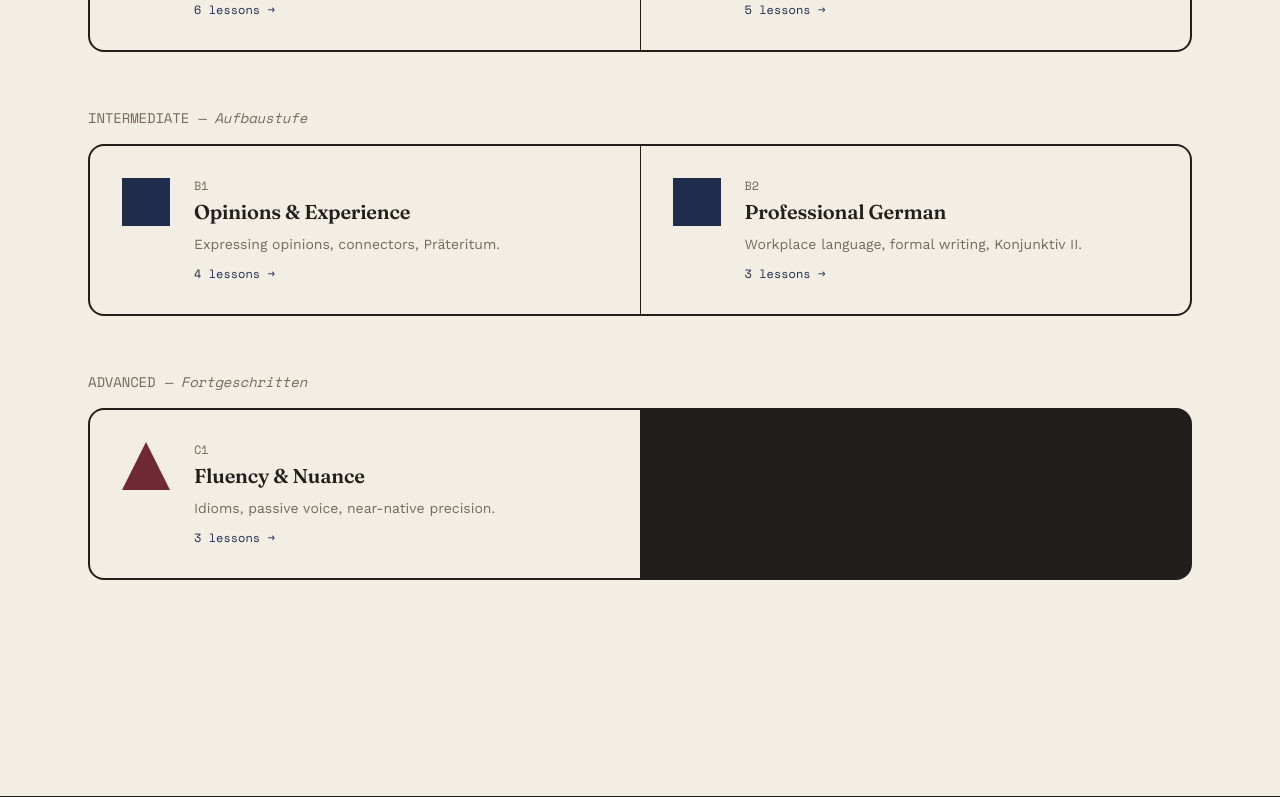
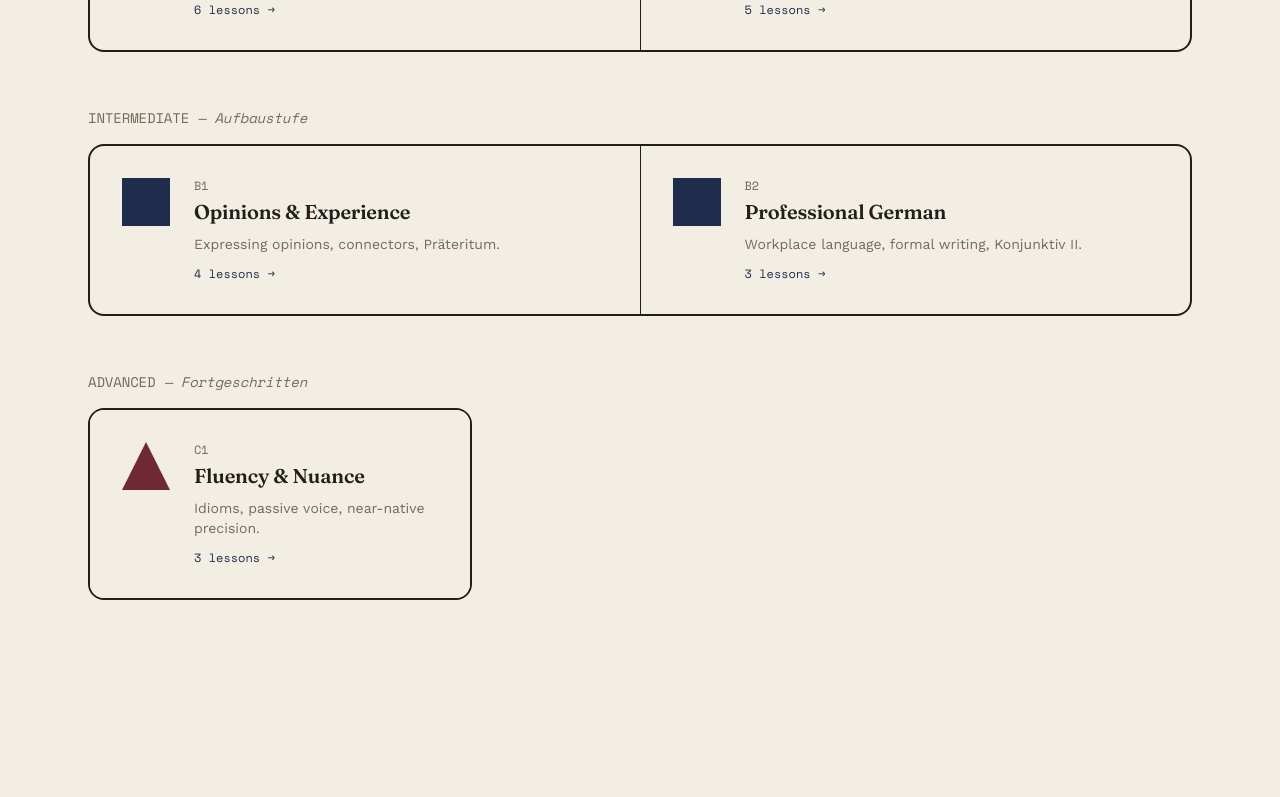
Before and after one commit to Nikitasharma5078/grundstein, a Next.js app: page /courses in a window 1280 px wide. Shown: the part 402-1199 px from the top of the page. Built offline with nearby package versions, Linux system fonts and the light colour scheme.

Commit message:
Fix empty box on single-level Advanced band

```diff
--- a/app/courses/page.js
+++ b/app/courses/page.js
@@ -17,7 +17,11 @@ export default function CoursesPage() {
           <h2 className="mono text-sm text-ink-soft mb-4 uppercase tracking-wide">
             {band.name} <span className="italic text-ink-soft normal-case">— {band.sub}</span>
           </h2>
-          <div className="grid sm:grid-cols-2 gap-px bg-ink border-2 border-ink rounded-2xl overflow-hidden">
+          <div
+            className={`grid ${
+              band.levels.length > 1 ? "sm:grid-cols-2" : "sm:grid-cols-1 max-w-sm"
+            } gap-px bg-ink border-2 border-ink rounded-2xl overflow-hidden`}
+          >
             {band.levels.map((lvl) => {
               const c = COURSES[lvl];
               const shapeClass =
```
